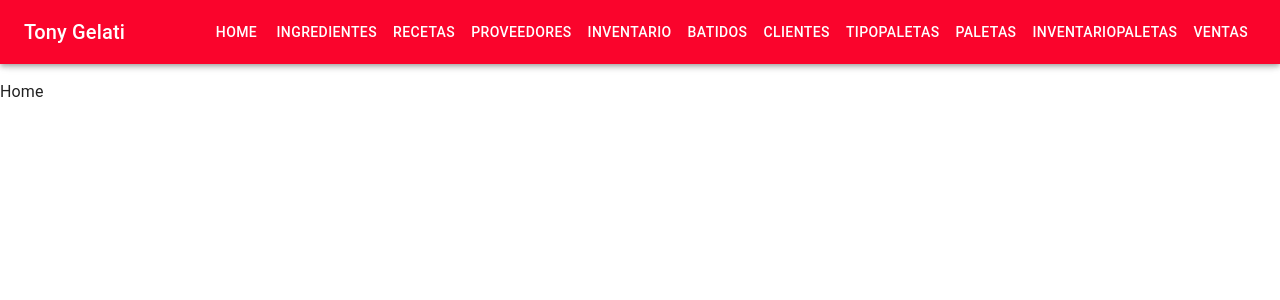
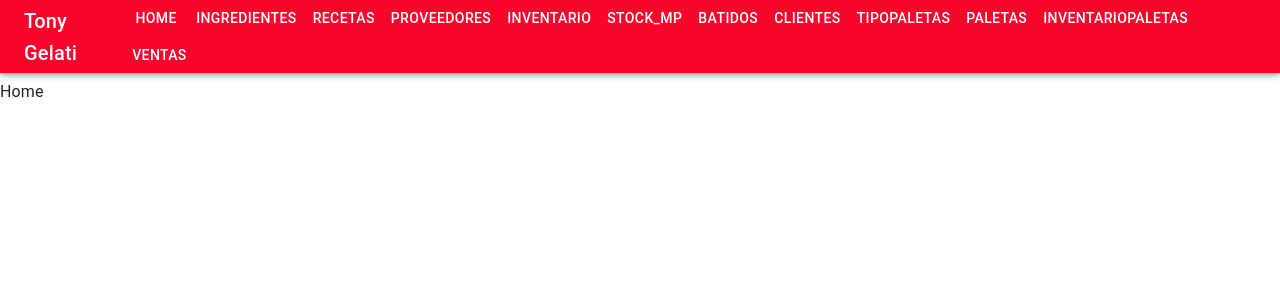
Before and after one commit to galu7777/fabrica_de_helados, a React (Vite) app in the folder client/: page / in a window 1280 px wide. Shown: the top 300 px of the page. Built offline with nearby package versions, Linux system fonts and the light colour scheme.

Commit message:
feat: add stock MP to navbar

```diff
--- a/client/src/components/Navbar/NavBar.jsx
+++ b/client/src/components/Navbar/NavBar.jsx
@@ -23,12 +23,13 @@ const navItems = [
   "Recetas",
   "Proveedores",
   "Inventario",
+  "stock_mp",
   "Batidos",
   "Clientes",
   "TipoPaletas",
   "Paletas",
   "InventarioPaletas",
-  "Ventas"
+  "Ventas",
 ];
 
 function DrawerAppBar(props) {
```
